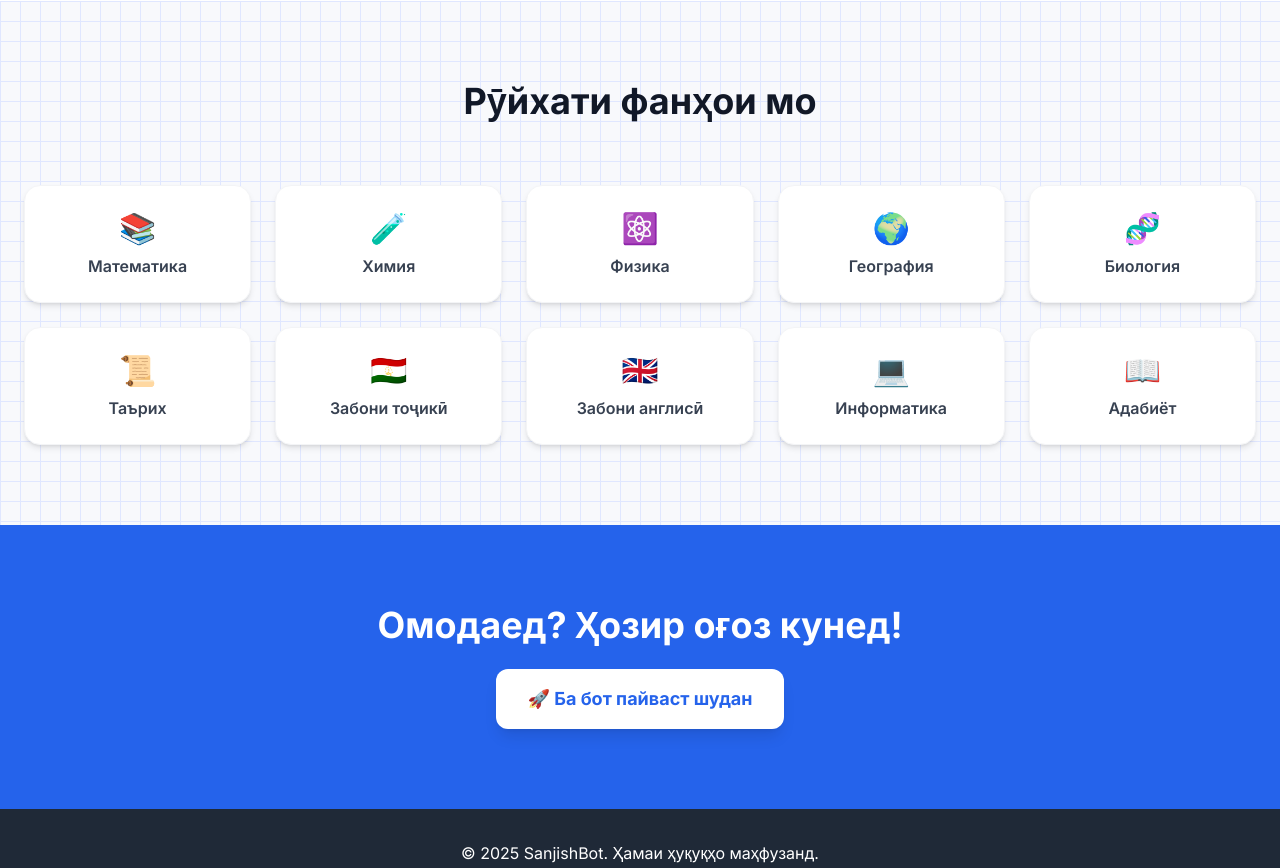
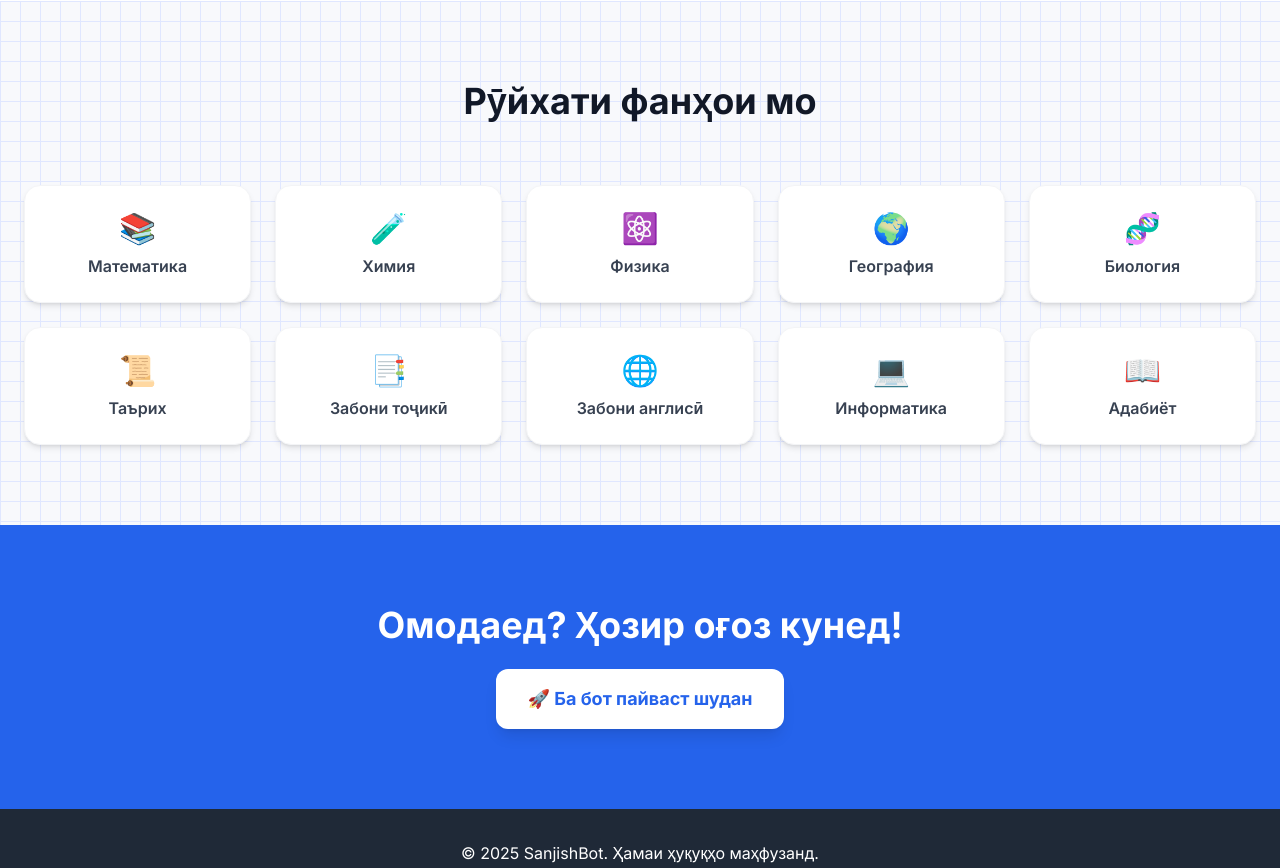
Before and after one commit to admin2006-platform/sanjishbot.github.io, a plain HTML site: page index.html in a window 1280 px wide. Shown: the part 1357-2225 px from the top of the page. Drawn offline with nearby package versions, Linux system fonts and the light colour scheme.

Commit message:
index.html

```diff
--- a/index.html
+++ b/index.html
@@ -74,7 +74,7 @@
     <header class="bg-white/80 backdrop-blur-lg fixed top-0 left-0 right-0 z-50">
         <div class="container mx-auto px-6 py-4">
             <div class="flex items-center justify-between">
-                <a href="#" class="text-2xl font-bold text-gray-800">Sanjish<span class="text-blue-600">Bot</span></a>
+                <a href="#" class="text-2xl font-bold text-gray-800">🎓Sanjish<span class="text-blue-600">Bot</span></a>
                 <a href="https://t.me/SanjishTajBot" target="_blank" class="bg-blue-600 text-white font-semibold px-5 py-2 rounded-lg hover:bg-blue-700 transition-colors">
                     Оғози кор
                 </a>
@@ -225,11 +225,11 @@
                         <span>Таърих</span>
                     </div>
                      <div class="bg-white p-6 rounded-2xl shadow-md border border-gray-100 font-semibold text-gray-700 cursor-pointer transition-all transform hover:shadow-xl hover:-translate-y-1 hover:border-blue-500 fade-in-up flex flex-col items-center justify-center space-y-2" style="transition-delay: 0.7s;">
-                        <span class="text-3xl">🇹🇯</span>
+                        <span class="text-3xl">📑</span>
                         <span>Забони тоҷикӣ</span>
                     </div>
                      <div class="bg-white p-6 rounded-2xl shadow-md border border-gray-100 font-semibold text-gray-700 cursor-pointer transition-all transform hover:shadow-xl hover:-translate-y-1 hover:border-blue-500 fade-in-up flex flex-col items-center justify-center space-y-2" style="transition-delay: 0.8s;">
-                        <span class="text-3xl">🇬🇧</span>
+                        <span class="text-3xl">🌐</span>
                         <span>Забони англисӣ</span>
                     </div>
                      <div class="bg-white p-6 rounded-2xl shadow-md border border-gray-100 font-semibold text-gray-700 cursor-pointer transition-all transform hover:shadow-xl hover:-translate-y-1 hover:border-blue-500 fade-in-up flex flex-col items-center justify-center space-y-2" style="transition-delay: 0.9s;">
```
